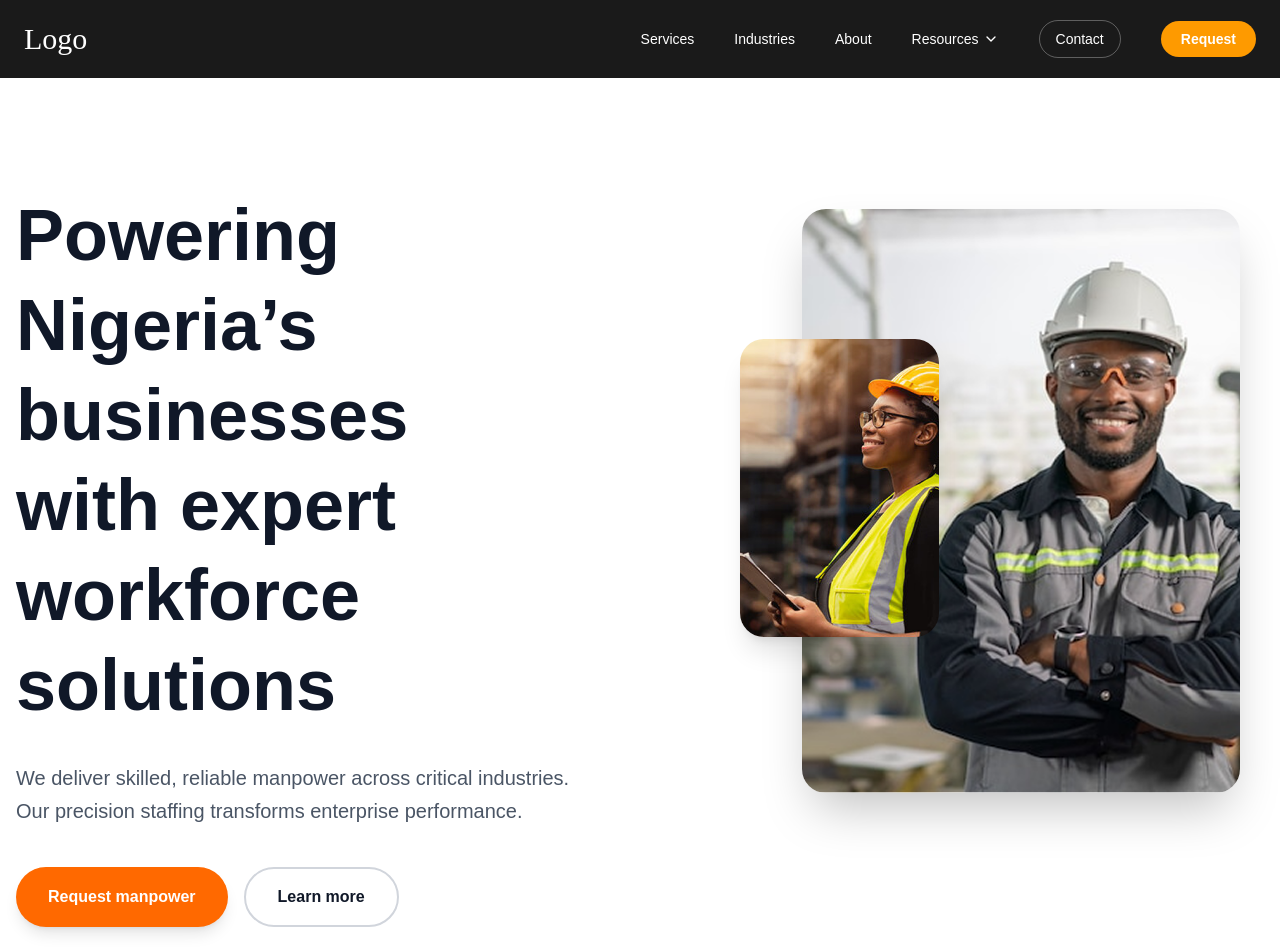
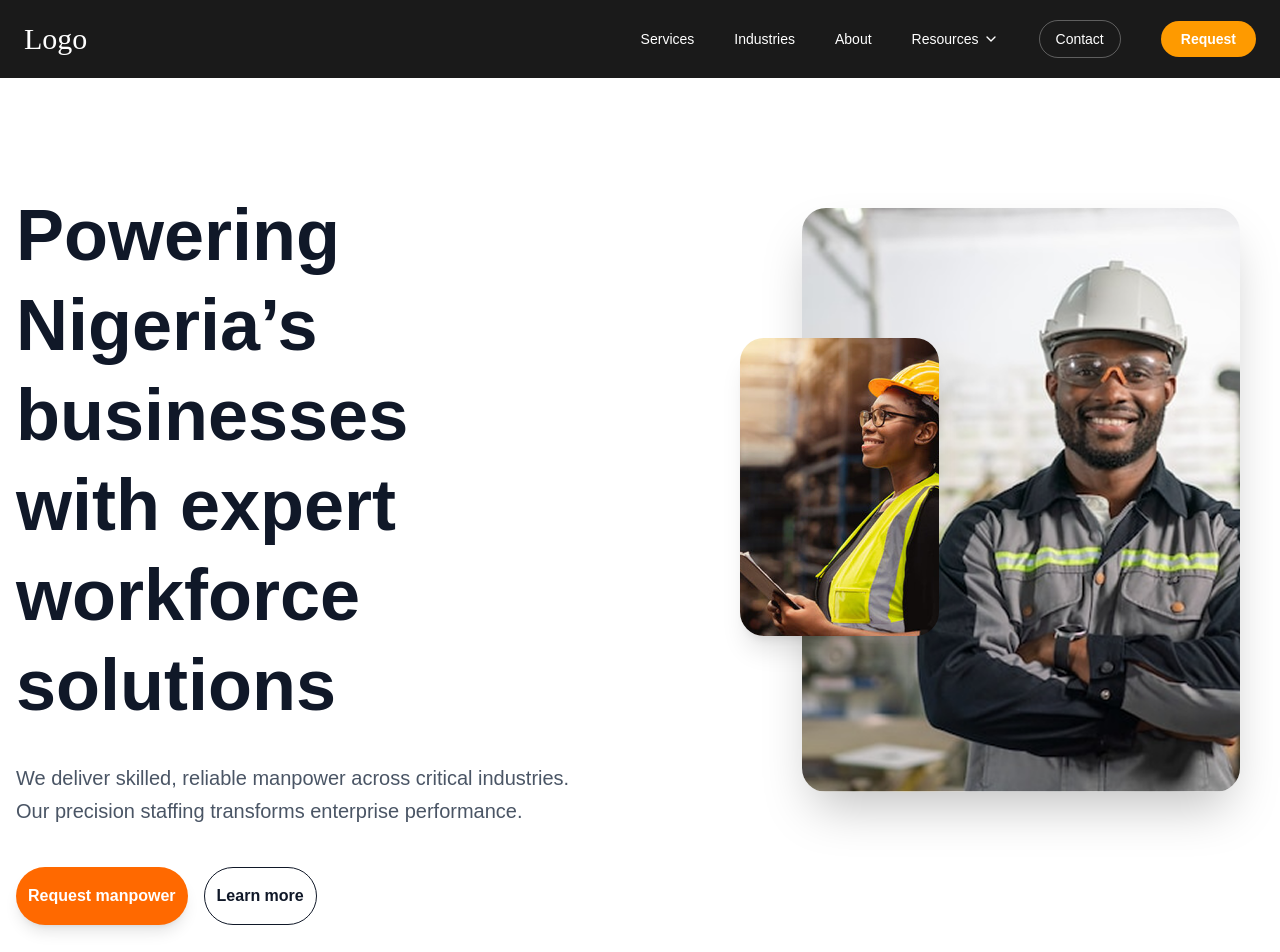
Before and after one commit to Kellytech-coder/Nigerian-Manpower-Solution, a Next.js app: page / in a window 1280 px wide. Shown: the top 952 px of the page. Built offline with nearby package versions, Linux system fonts and the light colour scheme.

Commit message:
size reduced

```diff
--- a/app/components/landing-page/Hero.tsx
+++ b/app/components/landing-page/Hero.tsx
@@ -24,13 +24,14 @@ export default function Hero() {
           <div className="mt-8 sm:mt-10 flex gap-4">
   <a
     href="#request"
-              className="inline-flex items-center px-6 sm:px-8 py-3 sm:py-4 bg-orange-500 hover:bg-orange-600 text-white font-bold rounded-full shadow-lg transition-all hover:shadow-xl hover:-translate-y-1"
+    className="inline-flex items-center px-2 sm:px-3 py-3 sm:py-4 bg-orange-500 hover:bg-orange-600 text-white font-bold rounded-full shadow-lg transition-all hover:shadow-xl hover:-translate-y-1"
   >
     Request manpower
   </a>
+
   <a
     href="#learn-more"
-              className="inline-flex items-center px-6 sm:px-8 py-3 sm:py-4 bg-white border-2 border-gray-300 text-gray-900 font-semibold rounded-full hover:bg-gray-50 transition"
+    className="inline-flex items-center px-2 sm:px-3 py-3 sm:py-4 bg-white border text-gray-900 font-semibold rounded-full hover:bg-gray-50 transition"
   >
     Learn more
   </a>
```
Lines whose indentation alone changed are shown as unchanged.
